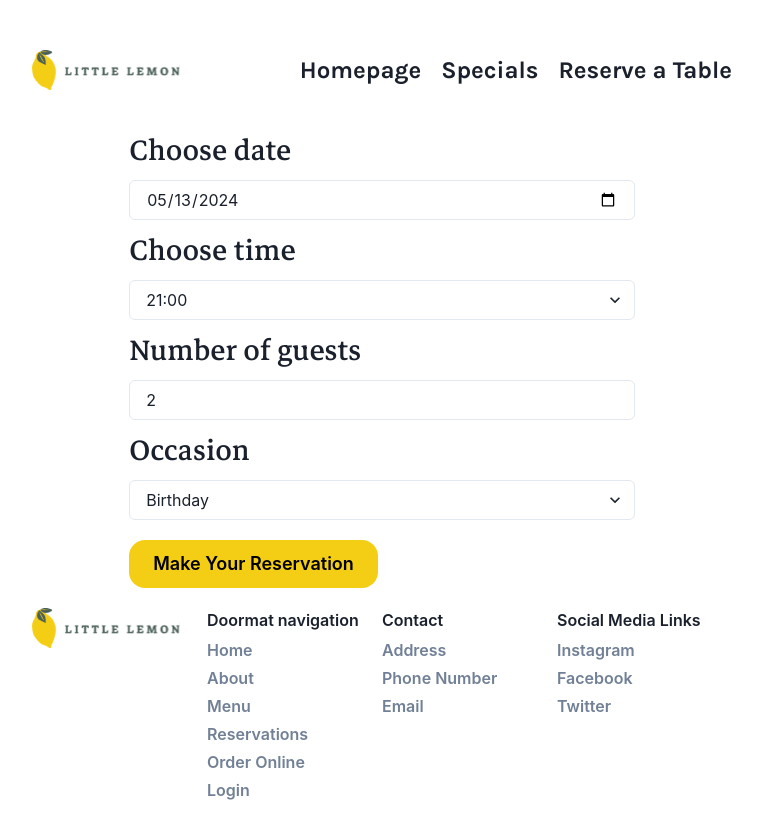
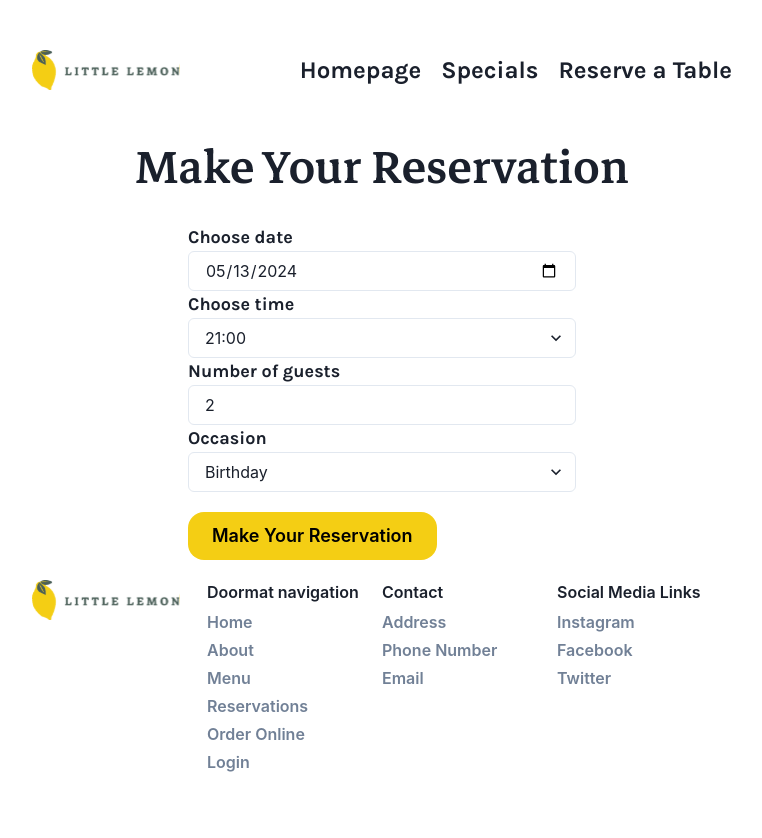
Before and after one commit to claudiooleite/litle_lemon, a React (Create React App) app: page /bookingpage in a window 1280 px wide. Shown: the whole page, without its empty margins (258-1020 px from the left). Built offline with nearby package versions, Linux system fonts and the light colour scheme.

Commit message:
static and state test added, header in component bookingform added

```diff
--- a/src/Components/BookingForm.jsx
+++ b/src/Components/BookingForm.jsx
@@ -11,7 +11,7 @@ import {
     FormErrorMessage,
     FormHelperText, Select,
     Button,
-    VStack
+    VStack, Text
 } from "@chakra-ui/react";
 import { ActionTypes } from "./BookingPage";
 
@@ -72,9 +72,11 @@ function BookingForm({ formValue, setFormValue, availableTimes, dispatch }) {
             occasion: 'Birthday' // Reset occasion to default
         });
     }
-
+    console.log('formValue:', formValue);
+    console.log('availableTimes:', availableTimes);
     return (
-        <VStack gap='24px'>
+        <VStack>
+            <Text className="header-form" >Make Your Reservation</Text>
             <form onSubmit={handleSubmit} >
                 <label htmlFor="res-date" className='sub-header'>Choose date</label>
                 <Input
--- a/src/Components/BookingPage.jsx
+++ b/src/Components/BookingPage.jsx
@@ -6,7 +6,7 @@ export const ActionTypes = {
     UPDATE_AVAILABLE_TIMES: 'UPDATE_AVAILABLE_TIMES'
 };
 
-function availableTimesReducer(state, action) {
+export function availableTimesReducer(state, action) {
     switch (action.type) {
         case ActionTypes.UPDATE_AVAILABLE_TIMES:
             const selectedDate = action.payload;
@@ -26,7 +26,7 @@ function availableTimesReducer(state, action) {
 }
 
 // Function to initialize available times state
-function initializeTimesState() {
+export function initializeTimesState() {
     return {
         time1: '17:00',
         time2: '18:00',
--- a/src/stylesheets/App.css
+++ b/src/stylesheets/App.css
@@ -68,6 +68,13 @@
 
 /* reserve table form  */
 .sub-header {
+  font-family: "Karla", sans-serif;
+  font-size: 18px;
+  font-weight: bold;
+}
+
+.chakra-text.header-form.css-0 {
   font-family: "Markazi Text", sans-serif;
-  font-size: 40px;
+  font-size: 64px;
+  font-weight: 500;
 }
```
Also changed, not shown: 1 other file (tests, documents, lock files or other folders).
